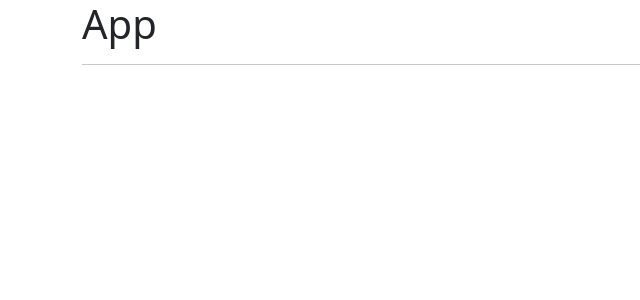
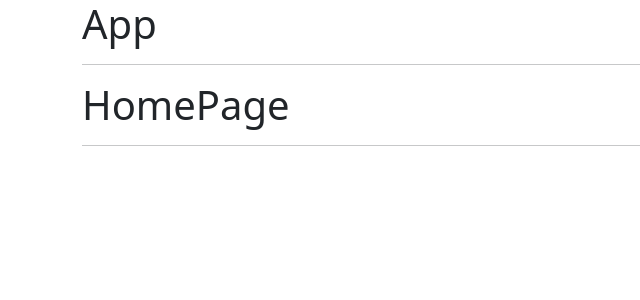
Before and after one commit to abrilBjarano/React.ContextAndRoutes.Tutorial, a React (Vite) app: page / in a window 1280 px wide. Shown: the top 300 px of the page, without its empty margins (0-640 px from the left). Built offline with nearby package versions, Linux system fonts and the light colour scheme.

Commit message:
Created Routes in App.jsx

```diff
--- a/src/App.jsx
+++ b/src/App.jsx
@@ -1,8 +1,23 @@
+import { Navigate, Route, Routes } from "react-router-dom";
+import { HomePage } from "./HomePage";
+import { AboutPage } from "./AboutPage";
+import { LoginPage } from "./LoginPage";
+
+
 export const App = () => {
   return (
     <>
       <h1>App</h1>
       <hr />
+
+      <Routes>
+        <Route path="/" element={ <HomePage/> } />
+        <Route path="about" element={ <AboutPage/> } />
+        <Route path="login" element={ <LoginPage/> } />
+
+        // el comodín en inglés se conoce como wildcard
+        <Route path="/*" element={ <Navigate to="/" /> } />
+      </Routes>
     </>
   )
 }
```
